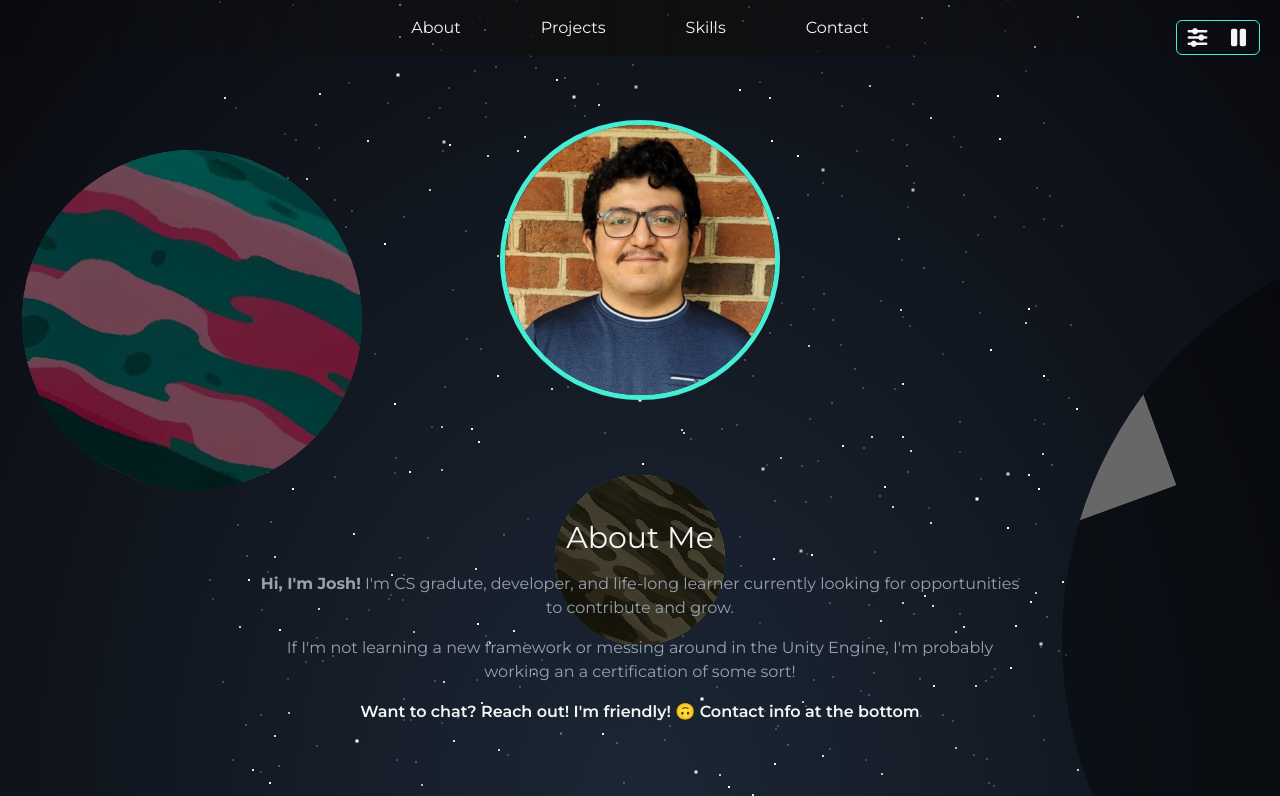
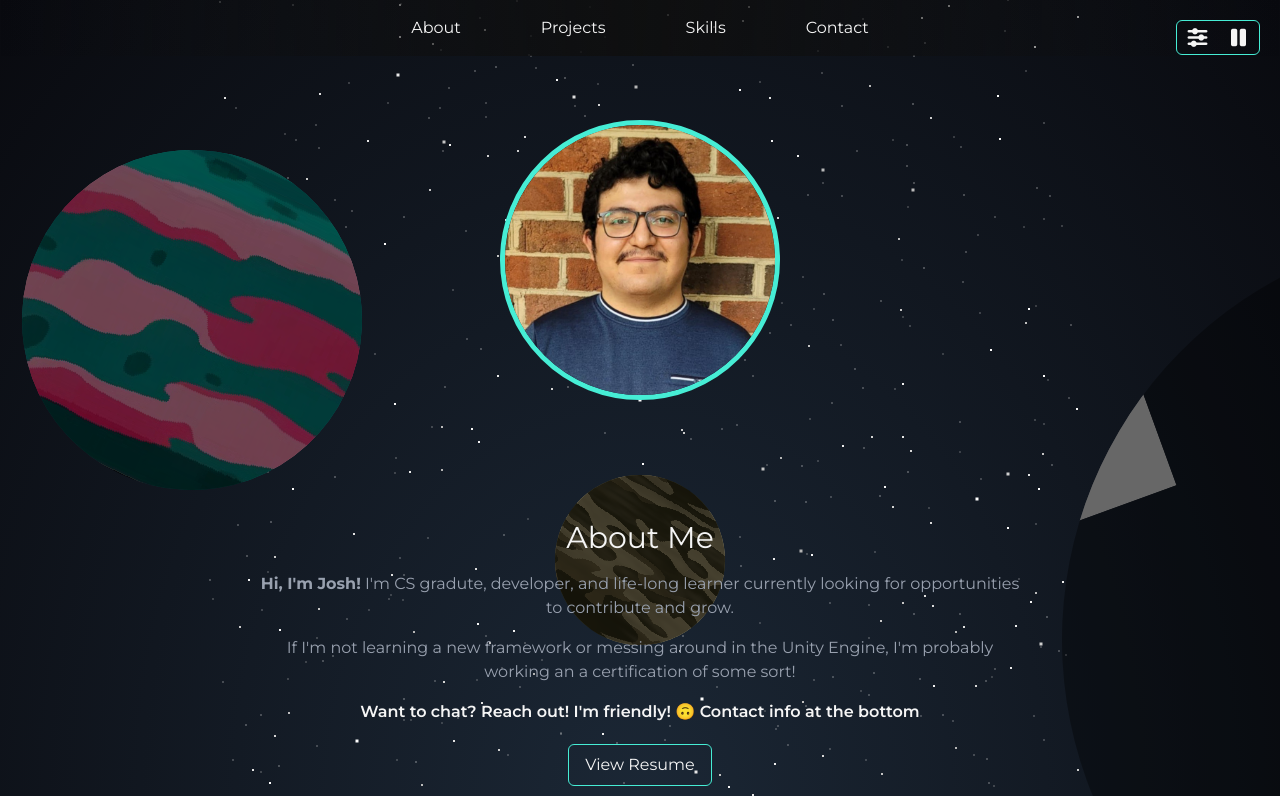
Before and after one commit to jgone99/Portfolio, a website: page index.html in a window 1280 px wide. Shown: the top 796 px of the page. Drawn offline with nearby package versions, Linux system fonts and the light colour scheme.

Commit message:
added resume

```diff
--- a/index.html
+++ b/index.html
@@ -16,12 +16,6 @@
         integrity="sha512-2SwdPD6INVrV/lHTZbO2nodKhrnDdJK9/kg2XD1r9uGqPo1cUbujc+IYdlYdEErWNu69gVcYgdxlmVmzTWnetw=="
         crossorigin="anonymous" referrerpolicy="no-referrer" />
 </head>
-
-<style>
-    body {
-        font-family: 'Montserrat', sans-serif;
-    }
-</style>
 
 <body id="banner" class="text-[#f5f5f5]">
     <div id="stars-wrapper" class="disabled transition-opacity">
@@ -61,6 +55,7 @@
 
         <div>
             <section id="about" class="max-w-3xl mx-auto md:pb-10" data-aos="fade-up">
+                <div class="flex flex-col items-center">
                     <div
                         class="flex flex-col md:flex-row px-20 justify-center items-center text-center px-6 md:text-left py-30 max-w-5xl mx-auto">
                         <img src="profile-pic.jpg"
@@ -83,6 +78,13 @@
                         <p class="font-semibold text-[#F5F5F5]">
                             Want to chat? Reach out! I'm friendly! 🙃 Contact info at the bottom
                         </p>
+                    </div>
+
+                    <div class="flex pt-5">
+                        <a href="Resume.pdf" download="resume-joshuahinojo" target="_blank"
+                            class="px-4 py-2 rounded-md border border-teal-300 hover:bg-teal-300 hover:text-black transition">View
+                            Resume</a>
+                    </div>
 
                 </div>
             </section>
```
Also changed, not shown: 1 other file. Lines whose indentation alone changed are shown as unchanged.
